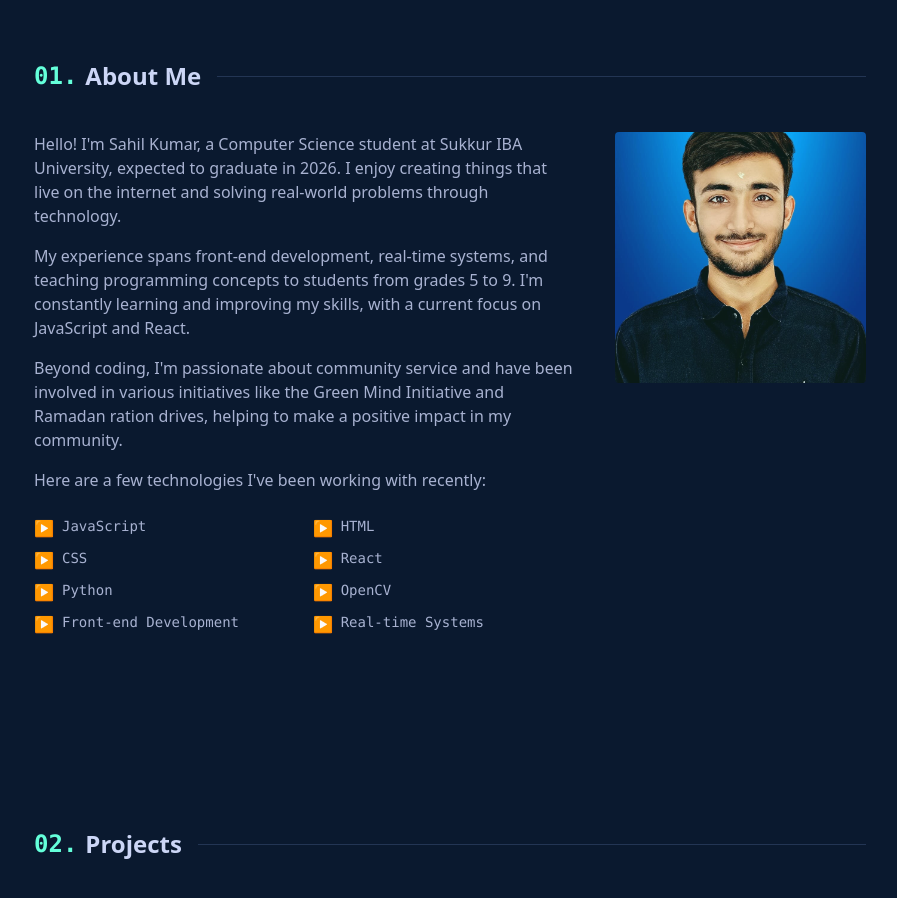
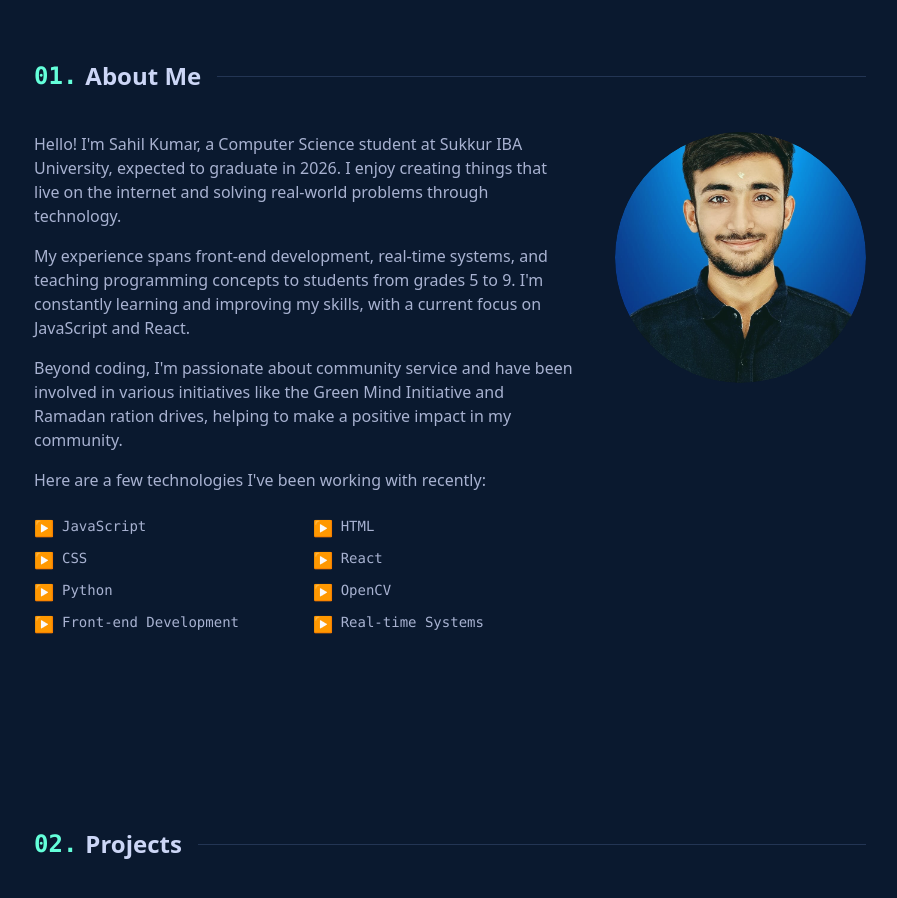
Before and after one commit to wadhwanisahil/sahil-kumar, a React (Vite) app: page / in a window 1280 px wide. Shown: the part 820-1718 px from the top of the page, without its empty margins (190-1087 px from the left). Built offline with nearby package versions, Linux system fonts and the light colour scheme.

Commit message:
Update image display
The image should be displayed in a circular form on the right side of the main page.

```diff
--- a/src/components/About.tsx
+++ b/src/components/About.tsx
@@ -51,15 +51,20 @@ const About = () => {
           </div>
 
           <div className="relative group animate-fade-up" style={{ animationDelay: "300ms" }}>
-            <div className="relative rounded overflow-hidden aspect-square">
-              <img
-                src="/lovable-uploads/bbeeba17-5d12-49fe-a6de-d5f8b7acf62f.png"
-                alt="Sahil Kumar"
-                className="w-full h-full object-cover"
-              />
-              <div className="absolute inset-0 bg-portfolio-teal/10 group-hover:bg-transparent transition-colors duration-300 z-10"></div>
+            <div className="relative rounded-full overflow-hidden aspect-square">
+              <Avatar className="w-full h-full">
+                <AvatarImage
+                  src="/lovable-uploads/bbeeba17-5d12-49fe-a6de-d5f8b7acf62f.png"
+                  alt="Sahil Kumar"
+                  className="object-cover"
+                />
+                <AvatarFallback className="bg-portfolio-light-navy text-portfolio-teal text-4xl">
+                  SK
+                </AvatarFallback>
+              </Avatar>
+              <div className="absolute inset-0 bg-portfolio-teal/10 group-hover:bg-transparent transition-colors duration-300 z-10 rounded-full"></div>
             </div>
-            <div className="absolute inset-0 border-2 border-portfolio-teal rounded translate-x-4 translate-y-4 -z-10 group-hover:translate-x-2 group-hover:translate-y-2 transition-transform duration-300"></div>
+            <div className="absolute inset-0 border-2 border-portfolio-teal rounded-full translate-x-4 translate-y-4 -z-10 group-hover:translate-x-2 group-hover:translate-y-2 transition-transform duration-300"></div>
           </div>
         </div>
       </div>
```
